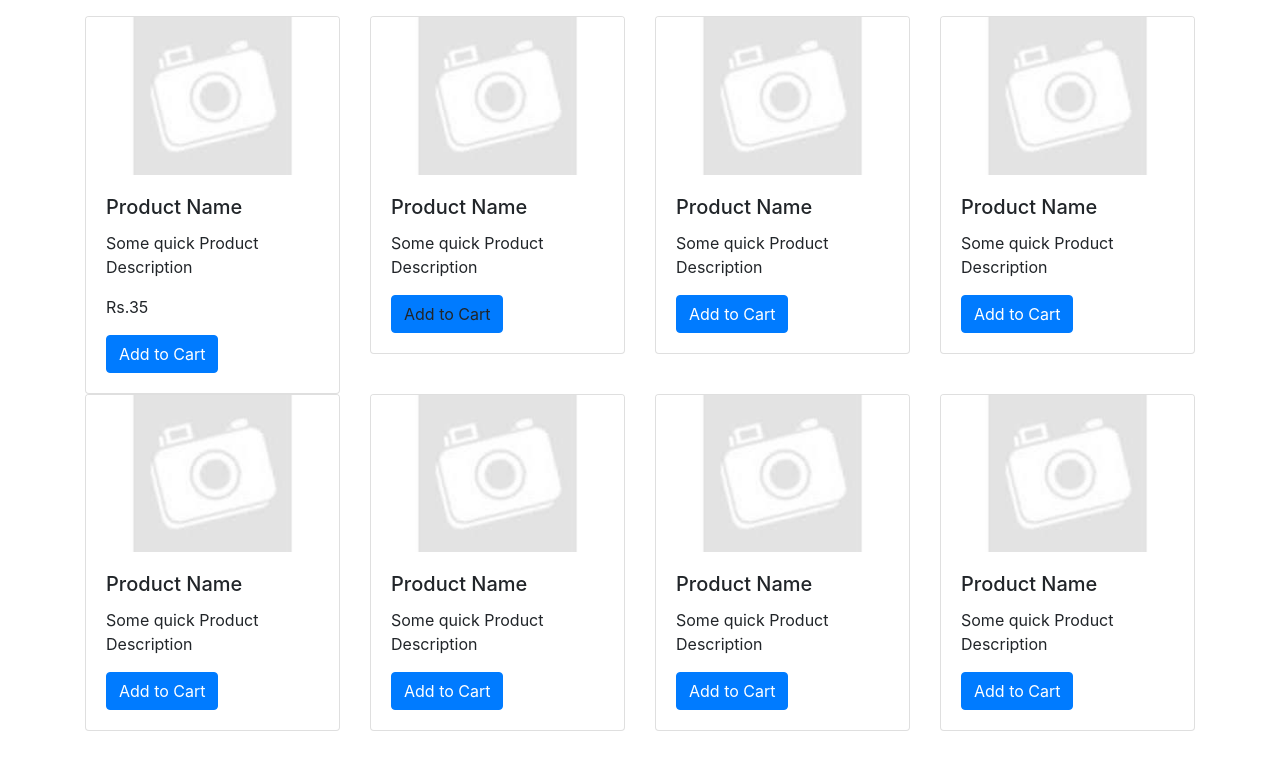
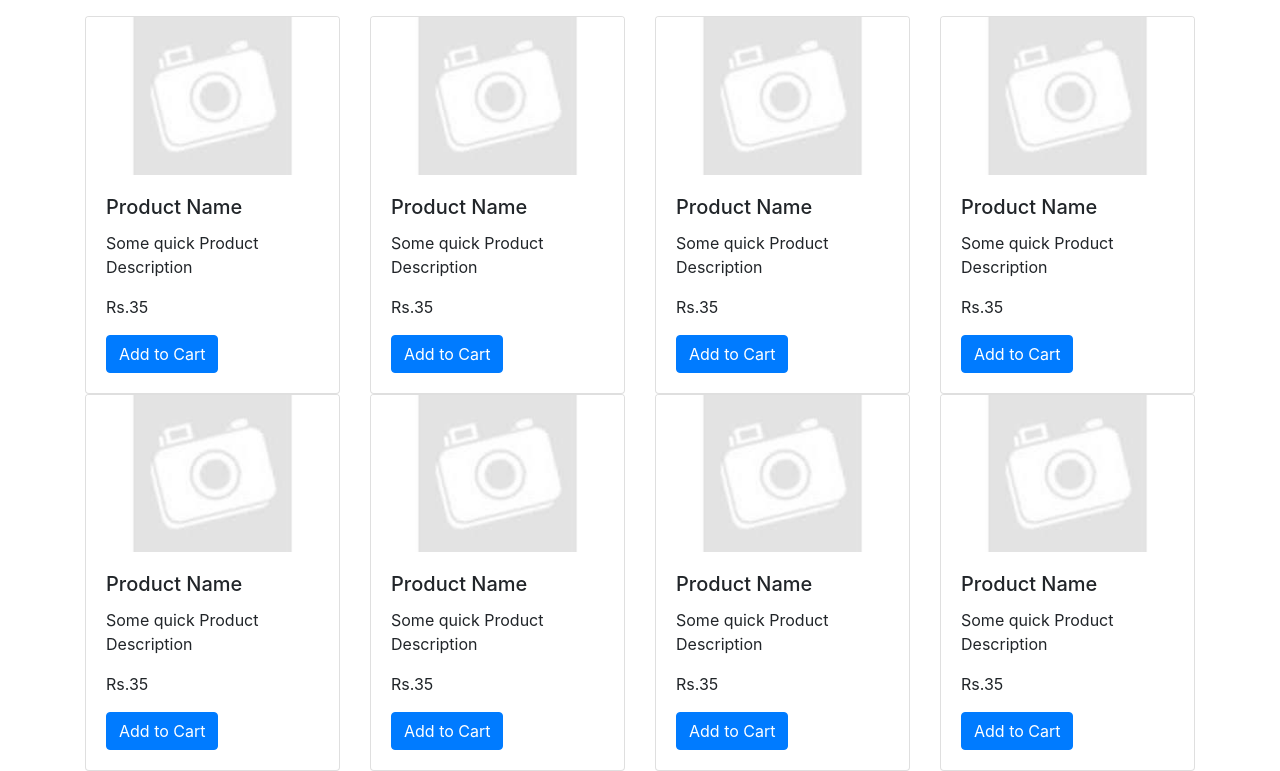
Before and after one commit to sanya118/ShoppingCart, a plain HTML site: page product_list.html in a window 1280 px wide. Shown: the part 56-827 px from the top of the page. Before the commit the page ends 800 px from the top, so only its background shows below. Drawn offline with nearby package versions, Linux system fonts and the light colour scheme.

Commit message:
Add item to cart

```diff
--- a/actions.js
+++ b/actions.js
@@ -1,24 +1,53 @@
 
-  function addtocart(id){
+ cart_val=1;
+ total_cart=document.getElementById('cart_value');
+ function addtocart(id){
+
     var b=document.getElementById(id);
     var new_b=document.createElement('div');
     new_b.setAttribute('class','btn-group mr-2');
     var minus=document.createElement('button');
     minus.setAttribute('class','material-icons align-bottom');
     minus.innerHTML='remove';
+    minus.onclick=function minus(){
+
+    if(cart_val>1){
+    cart_val--;
+
+    val.innerHTML=cart_val;
+
+    }
+    else if(cart_val<=1){
+      new_b.replaceWith(b);
+      cart_val=0;
+    }
+    total_cart.innerHTML=cart_val;
+    }
     new_b.appendChild(minus);
 
+    cart_val=1;
     var val=document.createElement('button');
     val.setAttribute('class','btn btn-secondary');
-    val.innerHTML=1;
+    val.innerHTML=cart_val;
     new_b.appendChild(val);
 
     var add=document.createElement('button');
     add.setAttribute('class','material-icons align-bottom');
     add.innerHTML='add';
+    add.onclick=function add(){
+
+      if(cart_val<5){
+      cart_val++;
+      val.innerHTML=cart_val;
+    }
+    else{
+      alert('You have reached the maximum buying quantity for the product');
+    }
+    total_cart.innerHTML=cart_val;
+  }
     new_b.appendChild(add);
 
+    b.replaceWith(new_b);
+    total_cart.innerHTML=cart_val;
 
-
-                              b.replaceWith(new_b);
   }
--- a/product_list.html
+++ b/product_list.html
@@ -10,6 +10,7 @@
                   <!-- Bootstrap CSS -->
                   <link rel="stylesheet" href="https://stackpath.bootstrapcdn.com/bootstrap/4.4.1/css/bootstrap.min.css" integrity="sha384-Vkoo8x4CGsO3+Hhxv8T/Q5PaXtkKtu6ug5TOeNV6gBiFeWPGFN9MuhOf23Q9Ifjh" crossorigin="anonymous">
                   <link href="https://fonts.googleapis.com/icon?family=Material+Icons" rel="stylesheet">
+                  <link rel='stylesheet' href='style.css'>
                 </head>
                 <body>
                         <nav class="navbar fixed-top navbar-dark bg-dark">
@@ -20,7 +21,7 @@
 
                                        <a href='shopping_cart.html'>
                                              <span class='material-icons d-inline-block align-top'>shopping_cart</span>
-                                             <span id='cart_value' class="badge badge-light align-top">9</span>
+                                             <span id='cart_value' class="badge badge-light align-top">0</span>
                                             </a>
 
                               </nav>
@@ -50,7 +51,8 @@
                                                   <div class="card-body">
                                                     <h5 class="card-title">Product Name</h5>
                                                     <p class="card-text">Some quick Product Description</p>
-                                                    <a class="btn btn-primary" onclick='addtocart()' id='btn2'>Add to Cart</a>
+                                                    <p class='price'>Rs.35</p>
+                                                    <button id='btn2' class="btn btn-primary" onclick='addtocart(this.id)' >Add to Cart</button>
                                                   </div>
                                     </div>
                                   </div>
@@ -60,6 +62,7 @@
                                                         <div class="card-body">
                                                           <h5 class="card-title">Product Name</h5>
                                                           <p class="card-text">Some quick Product Description</p>
+                                                          <p class='price'>Rs.35</p>
                                                           <a class="btn btn-primary" href="#">Add to Cart</a>
                                                         </div>
                                                       </div>
@@ -70,6 +73,7 @@
                                                               <div class="card-body">
                                                                 <h5 class="card-title">Product Name</h5>
                                                                 <p class="card-text">Some quick Product Description</p>
+                                                                <p class='price'>Rs.35</p>
                                                                 <a class="btn btn-primary" href="#">Add to Cart</a>
                                                               </div>
                                                             </div>
@@ -80,6 +84,7 @@
                                           <div class="card-body">
                                             <h5 class="card-title">Product Name</h5>
                                             <p class="card-text">Some quick Product Description</p>
+                                            <p class='price'>Rs.35</p>
                                             <a class="btn btn-primary" href="#">Add to Cart</a>
                                           </div>
                                   </div>
@@ -90,6 +95,7 @@
                                           <div class="card-body">
                                             <h5 class="card-title">Product Name</h5>
                                             <p class="card-text">Some quick Product Description</p>
+                                            <p class='price'>Rs.35</p>
                                             <a class="btn btn-primary" href="#">Add to Cart</a>
                                           </div>
                                         </div>
@@ -100,6 +106,7 @@
                                           <div class="card-body">
                                             <h5 class="card-title">Product Name</h5>
                                             <p class="card-text">Some quick Product Description</p>
+                                            <p class='price'>Rs.35</p>
                                             <a class="btn btn-primary" href="#">Add to Cart</a>
                                           </div>
                                         </div>
@@ -110,6 +117,7 @@
                                           <div class="card-body">
                                             <h5 class="card-title">Product Name</h5>
                                             <p class="card-text">Some quick Product Description</p>
+                                            <p class='price'>Rs.35</p>
                                             <a class="btn btn-primary" href="#">Add to Cart</a>
                                           </div>
                                         </div>
--- a/style.css
+++ b/style.css
@@ -1,4 +1,4 @@
 .isolated-card{
-    padding:10 px;
-    margin:10 px;
+    padding:20 px;
+    margin:20 px;
 }
```
